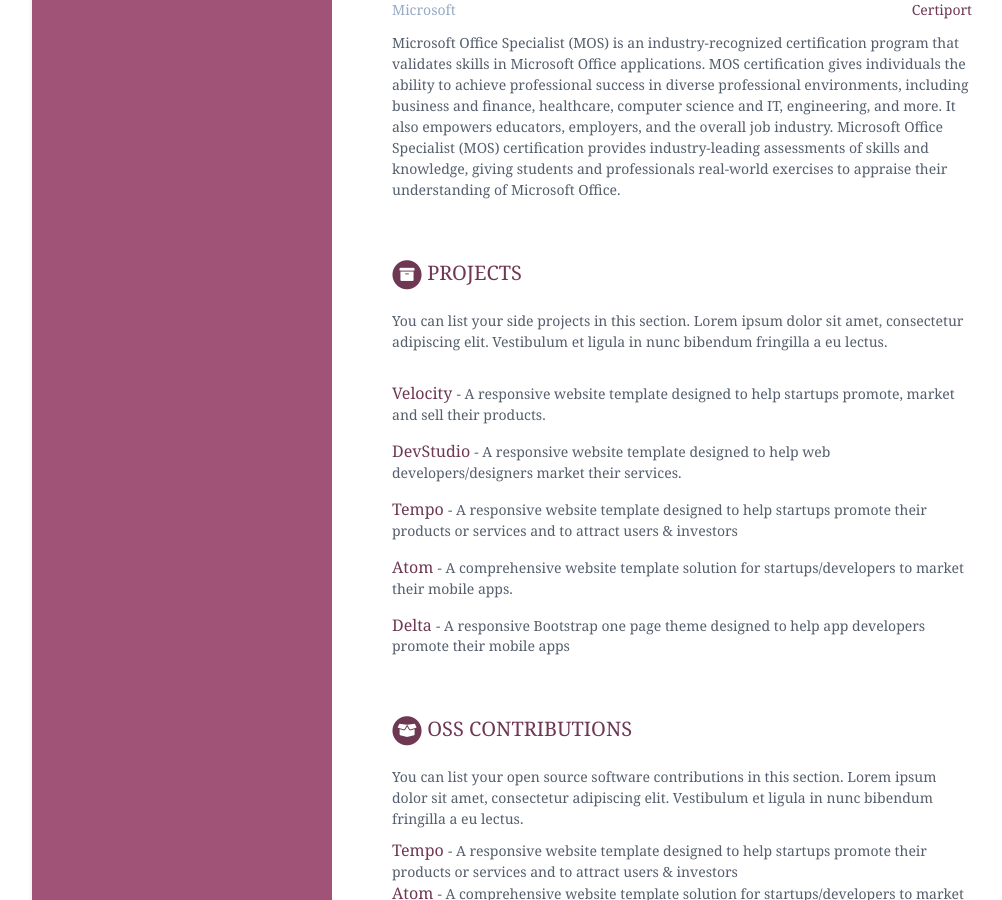
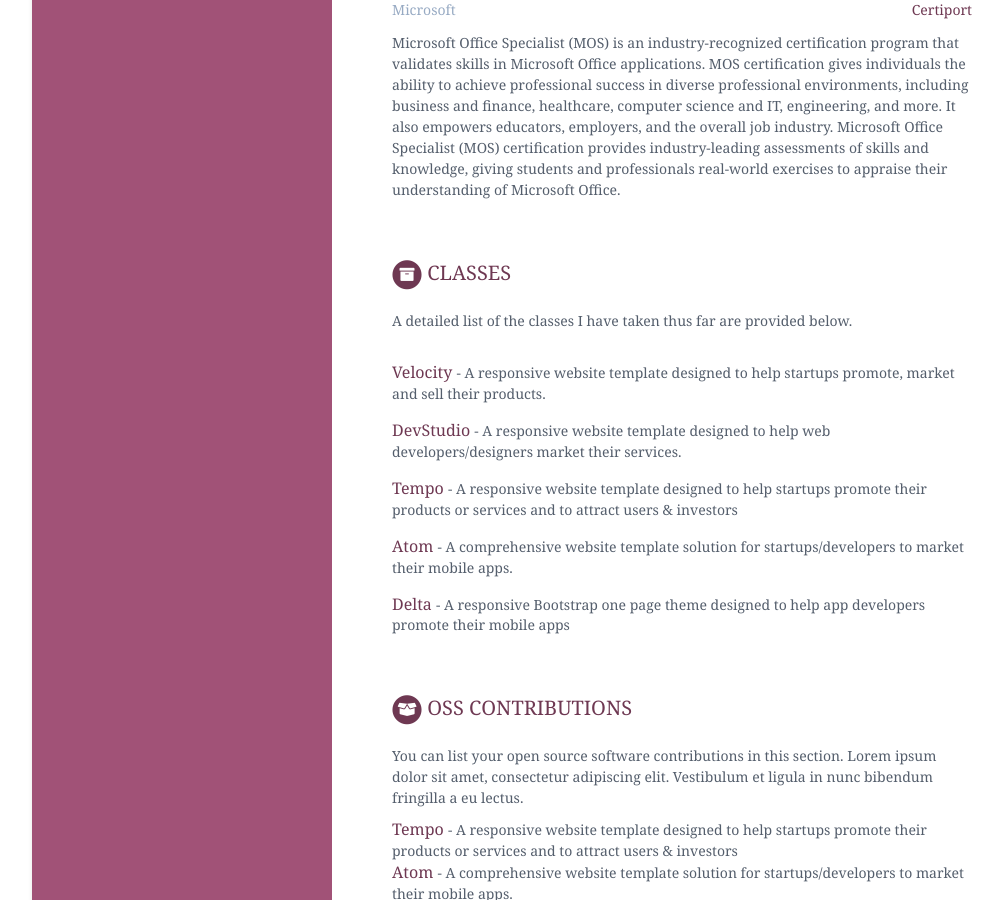
Before and after one commit to burnsmay/burnsmay.github.io, a Jekyll site: the page built from index.html, in a window 1280 px wide and 900 px high, scrolled down 1348 px. Shown: the whole window, without its empty margins (108-1110 px from the left). Built offline with Jekyll 4.4.1, drawn with Linux system fonts in a browser that asks for light colours.

Commit message:
Update data.yml classes change

```diff
--- a/_data/data.yml
+++ b/_data/data.yml
@@ -112,11 +112,9 @@ certifications:
 
 
 projects:
-    title: Projects
+    title: Classes
     intro: >
-      You can list your side projects in this
-      section. Lorem ipsum dolor sit amet, consectetur adipiscing elit.
-      Vestibulum et ligula in nunc bibendum fringilla a eu lectus.
+      A detailed list of the classes I have taken thus far are provided below.
     assignments:
       - title: Velocity
         link: "#hook"
```
